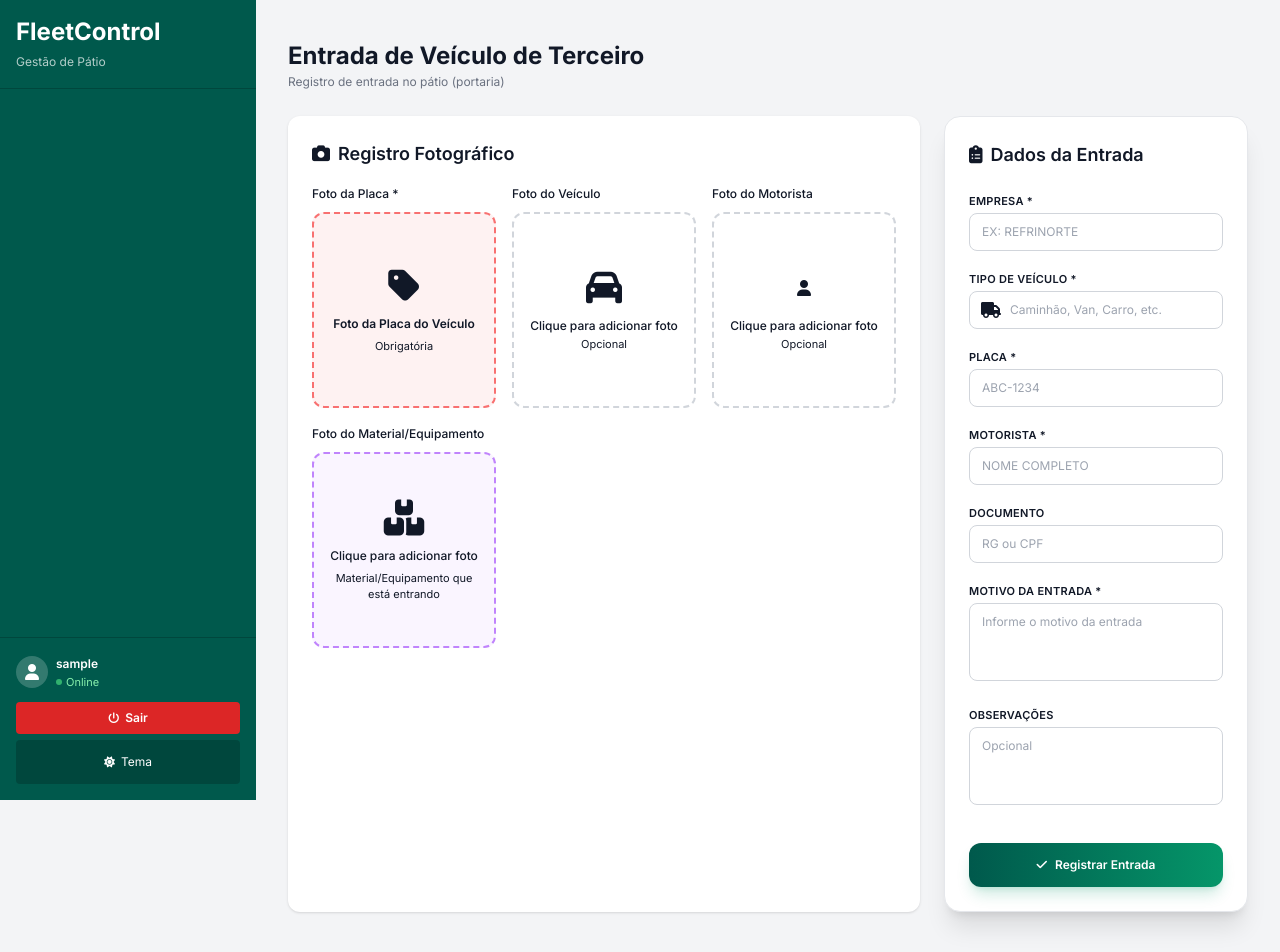
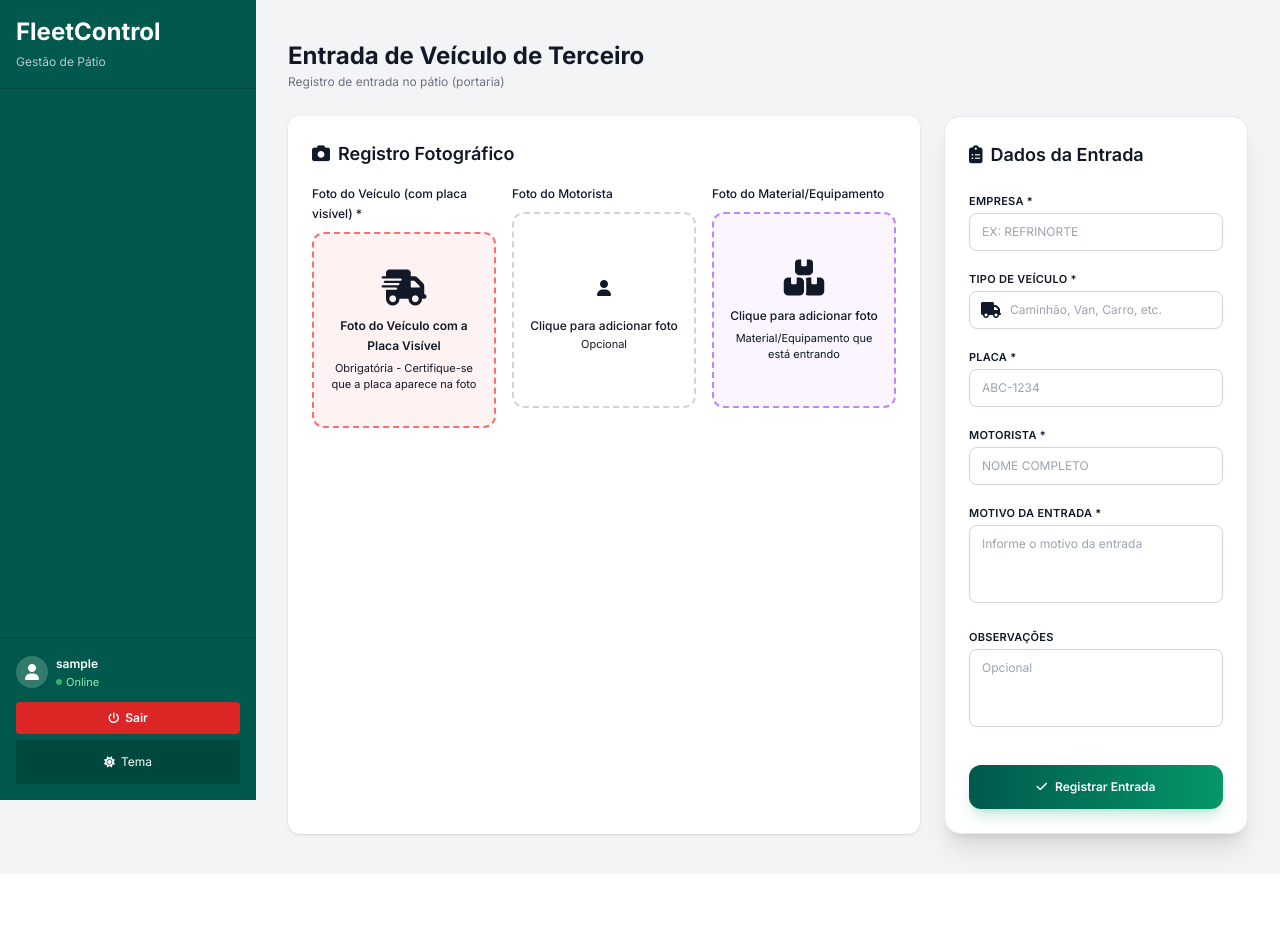
Before and after one commit to Rogeroliveir4/fleetcontrol, a Django app: page /movimentacoes/terceiros/entrada/ in a window 1280 px wide. After the commit the page ends 870 px from the top, so only its background shows below. Run offline with Django 5.2, Linux system fonts and the light colour scheme; the visitor is signed in with stand-in values (Sample User, id 1); data that the repository does not hold is empty; some libraries are stand-ins or nearby versions.

Commit message:
Ajuste nas funcionalides de entrada e saída dos veículos e mov. de terceiros

```diff
--- a/movimentacoes/templates/movimentacoes/terceiros/entrada.html
+++ b/movimentacoes/templates/movimentacoes/terceiros/entrada.html
@@ -32,52 +32,26 @@
 
             <div class="grid grid-cols-1 md:grid-cols-3 gap-4">
 
-           <!-- FOTO PLACA (OBRIGATÓRIA) -->
+<!-- FOTO DO VEÍCULO (com placa visível) - OBRIGATÓRIA -->
 <div class="space-y-2">
     <label class="block text-sm font-medium text-gray-700 dark:text-gray-300">
-                    Foto da Placa *
-                </label>
-                <div class="relative">
-                    <input type="file" name="foto_placa" id="fotoPlaca"
-                        accept="image/*" capture="environment" required
-                        class="hidden">
-
-                    <label for="fotoPlaca"
-                        class="block border-2 border-dashed rounded-xl p-4 text-center cursor-pointer
-                                border-red-400 bg-red-50 dark:bg-red-900/10 hover:bg-red-100 dark:hover:bg-red-900/20 transition-colors">
-                        <div id="previewPlaca" class="flex flex-col items-center justify-center h-40">
-                            <i class="fa-solid fa-tag text-4xl text-red-400 mb-2"></i>
-                            <span class="font-semibold text-red-600 text-sm">
-                                Foto da Placa do Veículo
-                            </span>
-                            <span class="text-xs text-red-500 mt-1">
-                                Obrigatória
-                            </span>
-                        </div>
-                    </label>
-                </div>
-            </div>
-
-                <!-- FOTO VEÍCULO -->
-                <div class="space-y-2">
-                    <label class="block text-sm font-medium text-gray-700 dark:text-gray-300">
-                        Foto do Veículo
+        Foto do Veículo (com placa visível) *
     </label>
     <div class="relative">
         <input type="file" name="foto_veiculo" id="fotoVeiculo"
-                               accept="image/*" capture="environment"
+               accept="image/*" capture="environment" required
                class="hidden">
 
         <label for="fotoVeiculo"
                class="block border-2 border-dashed rounded-xl p-4 text-center cursor-pointer
-                                      border-gray-300 hover:bg-gray-50 dark:hover:bg-gray-700 transition-colors">
+                      border-red-400 bg-red-50 dark:bg-red-900/10 hover:bg-red-100 transition-colors">
             <div id="previewVeiculo" class="flex flex-col items-center justify-center h-40">
-                                <i class="fa-solid fa-car text-4xl text-red-400 mb-2"></i>
-                                <span class="text-sm font-medium text-gray-600 dark:text-gray-400">
-                                    Clique para adicionar foto
+                <i class="fa-solid fa-truck-fast text-4xl text-red-400 mb-2"></i>
+                <span class="font-semibold text-red-600 text-sm">
+                    Foto do Veículo com a Placa Visível
                 </span>
-                                <span class="text-xs text-gray-400">
-                                    Opcional
+                <span class="text-xs text-red-500 mt-1">
+                    Obrigatória - Certifique-se que a placa aparece na foto
                 </span>
             </div>
         </label>
@@ -225,7 +199,7 @@
                                   focus:border-emerald-500 transition uppercase">
                 </div>
 
-                <!-- Documento -->
+                <!-- Documento
                 <div>
                     <label class="block text-xs font-semibold uppercase tracking-wide mb-1
                                   text-gray-600 dark:text-gray-400">
@@ -241,7 +215,7 @@
                                   focus:outline-none focus:ring-2 focus:ring-emerald-500
                                   focus:border-emerald-500 transition">
                 </div>
-
+                -->
                 <!-- Motivo -->
                 <div>
                     <label class="block text-xs font-semibold uppercase tracking-wide mb-1
@@ -302,7 +276,7 @@
     }
 
     // Função para comprimir imagem
-    async function compressImage(file, maxSizeMB = 5, maxWidthOrHeight = 1920) {
+    async function compressImage(file, maxSizeMB = 5, maxWidthOrHeight = 1280) {
         return new Promise((resolve, reject) => {
             // Se a imagem já for menor que o limite, retorna ela mesma
             if (file.size <= maxSizeMB * 1024 * 1024) {
@@ -351,7 +325,7 @@
 
                         console.log(`Compressão: ${(file.size / 1024 / 1024).toFixed(2)}MB → ${(compressedFile.size / 1024 / 1024).toFixed(2)}MB`);
                         resolve(compressedFile);
-                    }, 'image/jpeg', 0.7);
+                    }, 'image/jpeg', 0.6);
                 };
 
                 img.onerror = reject;
@@ -382,8 +356,7 @@
             </div>
         `;
 
-        // Verificar tamanho e comprimir se necessário
-        if (file.size > 5 * 1024 * 1024) {
+        //  comprime SEMPRE
             try {
                 const compressed = await compressImage(file, 5);
                 const dataTransfer = new DataTransfer();
@@ -392,8 +365,6 @@
                 file = compressed;
             } catch (error) {
                 console.error('Erro na compressão:', error);
-                alert('Não foi possível comprimir a imagem. Ela será enviada no tamanho original.');
-            }
             }
 
         // Mostrar preview
@@ -518,5 +489,4 @@
         box-shadow: 0 4px 12px rgba(0, 0, 0, 0.1);
     }
 </style>
-
-{% endblock %} aplica aqui
+{% endblock %}
--- a/movimentacoes/views.py
+++ b/movimentacoes/views.py
@@ -18,6 +18,8 @@ from django.utils.timezone import localtime
 from PIL import Image
 from django.core.files.uploadedfile import UploadedFile
 import io
+import uuid
+
 
 
 # FUNÇÃO AUXILIAR PARA APLICAR FILTROS (REUTILIZÁVEL)
@@ -584,49 +586,43 @@ def checklist_saida_motorista(request, solicitacao_id):
     })
 
 """
-def compress_image(image_file, max_size_mb=5, quality=70):
-    """Comprime imagem no backend como fallback"""
+
+
+
+
+# FUNÇÃO AUXILIAR PARA COMPRESSÃO DE IMAGENS (PORTARIA)
+def compress_image(image_file, quality=65, max_width=1280):
     if not image_file:
         return image_file
 
-    # Se a imagem já for menor que o limite, retorna ela mesma
-    if image_file.size <= max_size_mb * 1024 * 1024:
-        return image_file
-
     try:
-        # Abrir imagem com PIL
         img = Image.open(image_file)
 
-        # Converter para RGB se necessário (remover canal alpha)
+        #  converter sempre
         if img.mode in ('RGBA', 'P'):
             img = img.convert('RGB')
 
-        # Redimensionar se muito grande
-        max_size = 1920
-        if img.width > max_size or img.height > max_size:
-            ratio = min(max_size / img.width, max_size / img.height)
+        #  redimensionar sempre (não só grandes)
+        if img.width > max_width:
+            ratio = max_width / img.width
             new_size = (int(img.width * ratio), int(img.height * ratio))
             img = img.resize(new_size, Image.Resampling.LANCZOS)
 
-        # Salvar em memória com compressão
+        #  salvar comprimido SEMPRE
         output = io.BytesIO()
         img.save(output, format='JPEG', quality=quality, optimize=True)
+
         output.seek(0)
 
-        # Criar novo arquivo
-        compressed_file = UploadedFile(
+        return UploadedFile(
             output,
-            name=image_file.name,
+            name=image_file.name.split('.')[0] + ".jpg",
             content_type='image/jpeg'
         )
 
-        print(f"Backend compress: {image_file.size/1024/1024:.2f}MB → {output.getbuffer().nbytes/1024/1024:.2f}MB")
-        return compressed_file
-
     except Exception as e:
-        print(f"Erro na compressão backend: {e}")
+        print(f"Erro compressão: {e}")
         return image_file
-
 
 # REGISTRA A SAÍDA - PORTARIA
 @login_required
@@ -898,48 +894,69 @@ def checklist_retorno_motorista(request, pk):
 """
 
 
-# REGISTRA A ENTRADA NA PORTARIA
+
+
+MAX_UPLOAD_MB = 8
+
+def validar_imagem(file):
+    if file.size > MAX_UPLOAD_MB * 1024 * 1024:
+        raise ValueError(f"Imagem muito grande ({file.size/1024/1024:.1f}MB). Máx: {MAX_UPLOAD_MB}MB")
+
+
+def processar_imagem(file):
+    if not file:
+        return None
+
+    validar_imagem(file)
+
+    img = compress_image(file)
+
+    # 🔥 nome único
+    nome = f"{uuid.uuid4().hex}.jpg"
+    img.name = nome
+
+    return img
+
+
+# REGISTRAR ENTRADA DE TERCEIRO (PORTARIA)
 @login_required
 def terceiro_entrada(request):
     if request.method == "POST":
-        mov = MovimentacaoTerceiro.objects.create(
-            placa=request.POST.get("placa").upper(),
-            tipo_veiculo=request.POST.get("tipo_veiculo"),
-            empresa=request.POST.get("empresa").upper(),
-            motorista_nome=request.POST.get("motorista_nome").upper(),
-            documento=request.POST.get("documento"),
+        try:
+            # processa todas as imagens (placa agora é opcional)
+            #foto_placa = processar_imagem(request.FILES.get("foto_placa"))  # pode ser None
+            foto_veiculo = processar_imagem(request.FILES.get("foto_veiculo"))  # obrigatório
+            foto_motorista = processar_imagem(request.FILES.get("foto_motorista"))
+            foto_material = processar_imagem(request.FILES.get("foto_material"))
 
-            descricao_veiculo=request.POST.get("descricao_veiculo", ""),
-            tags=request.POST.get("tags", "").upper(),
+            # validação extra: foto_veiculo é obrigatória
+            if not foto_veiculo:
+                raise ValueError("A foto do veículo é obrigatória")
 
-            motivo_entrada=request.POST.get("motivo", ""),
-            observacoes_entrada=request.POST.get("observacoes", ""),
+            # cria registro
+            MovimentacaoTerceiro.objects.create(
+                # ... todos os campos ...
+                #foto_placa=foto_placa,
+                foto_veiculo=foto_veiculo,
+                foto_motorista=foto_motorista,
+                foto_material=foto_material,
+            )
 
-            # NOVO CAMPO - DESCRIÇÃO DO MATERIAL
-            descricao_material=request.POST.get("descricao_material", ""),
+            messages.success(request, "Entrada registrada com sucesso.")
+            return redirect("terceiros_portaria_lista")
 
-            status="ENTRADA",
+        except ValueError as e:
+            messages.error(request, str(e))
+            return redirect(request.path)
 
-            porteiro_entrada=request.user,
-            porteiro_entrada_nome=request.user.get_full_name() or request.user.username,
-
-            foto_placa=request.FILES.get("foto_placa"),
-            foto_veiculo=request.FILES.get("foto_veiculo"),
-            foto_motorista=request.FILES.get("foto_motorista"),
-
-            # NOVO CAMPO - FOTO DO MATERIAL
-            foto_material=request.FILES.get("foto_material"),
-        )
-
-        messages.success(request, "Entrada registrada com sucesso.")
-        return redirect("terceiros_portaria_lista")
+        except Exception as e:
+            print("Erro ao salvar entrada:", e)
+            messages.error(request, "Erro ao registrar entrada.")
+            return redirect(request.path)
 
     return render(request, "movimentacoes/terceiros/entrada.html")
 
-
 # CONTADOR DE SOLICITAÇÕES PENDENTES PARA PORTARIA
-from django.http import JsonResponse
-from django.contrib.auth.decorators import login_required
 
 @login_required
 def contador_portaria(request):
@@ -1089,12 +1106,33 @@ def exportar_terceiros_excel(request):
     return response
 
 
-# REGISTRA A SAÍDA NA PORTARIA
+MAX_UPLOAD_MB = 8
+
+def validar_imagem(file):
+    if file and file.size > MAX_UPLOAD_MB * 1024 * 1024:
+        raise ValueError(f"Imagem muito grande ({file.size/1024/1024:.1f}MB). Máx: {MAX_UPLOAD_MB}MB")
+
+
+def processar_imagem(file):
+    if not file:
+        return None
+
+    validar_imagem(file)
+
+    img = compress_image(file)
+
+    #  nome único
+    img.name = f"{uuid.uuid4().hex}.jpg"
+
+    return img
+
+
+
+# REGISTRAR SAÍDA DE TERCEIRO (PORTARIA)
 @login_required
 def terceiro_saida(request, pk):
     perfil = getattr(request.user, "perfilusuario", None)
 
-    #  Perfil básico não acessa
     if not perfil or perfil.nivel not in ["portaria", "gestor", "adm"]:
         messages.error(request, "Acesso não autorizado.")
         return redirect("dashboard")
@@ -1105,30 +1143,42 @@ def terceiro_saida(request, pk):
         status="ENTRADA"
     )
 
-    # POST → somente PORTARIA pode registrar a saída
     if request.method == "POST":
-        #if perfil.nivel != "portaria": # SOMENTE PORTARIA REGISTRA SAÍDA, MAS GESTOR/ADM PODEM VISUALIZAR DETALHES
-        if perfil.nivel not in ["portaria", "adm", "gestor"]: # PERMITIR GESTOR/ADM REGISTRAREM SAÍDA (CASO PORTARIA NÃO ESTEJA DISPONÍVEL)
-            messages.error(request, "Apenas a portaria pode registrar a saída do veículo.")
+        try:
+            #  processa imagens
+            foto_saida_veiculo = processar_imagem(request.FILES.get("foto_saida_veiculo"))
+            foto_saida_avaria = processar_imagem(request.FILES.get("foto_saida_avaria"))
+            foto_saida_extra = processar_imagem(request.FILES.get("foto_saida_extra"))
+
+            #  dados principais
+            mov.data_saida = timezone.now()
+            mov.porteiro_saida = request.user
+            mov.porteiro_saida_nome = request.user.get_full_name() or request.user.username
+            mov.observacoes_saida = request.POST.get("observacoes", "")
+
+            #  aplica imagens
+            if foto_saida_veiculo:
+                mov.foto_saida_veiculo = foto_saida_veiculo
+            if foto_saida_avaria:
+                mov.foto_saida_avaria = foto_saida_avaria
+            if foto_saida_extra:
+                mov.foto_saida_extra = foto_saida_extra
+
+            mov.status = "SAIDA"
+            mov.save()
+
+            messages.success(request, "Saída registrada com sucesso.")
             return redirect("terceiros_portaria_lista")
 
-        mov.data_saida = timezone.now()
-        mov.porteiro_saida = request.user
-        mov.porteiro_saida_nome = request.user.get_full_name() or request.user.username
+        except ValueError as e:
+            messages.error(request, str(e))
+            return redirect(request.path)
 
-        #  SALVAR OBSERVAÇÕES DA SAÍDA
-        mov.observacoes_saida = request.POST.get("observacoes", "")
-        mov.foto_saida_veiculo = request.FILES.get("foto_saida_veiculo")
-        mov.foto_saida_avaria = request.FILES.get("foto_saida_avaria")
-        mov.foto_saida_extra = request.FILES.get("foto_saida_extra")
+        except Exception as e:
+            print("Erro saída terceiros:", e)
+            messages.error(request, "Erro ao registrar saída.")
+            return redirect(request.path)
 
-        mov.status = "SAIDA"
-        mov.save()
-
-        messages.success(request, "Saída registrada com sucesso.")
-        return redirect("terceiros_portaria_lista")
-
-    # GET → qualquer perfil autorizado pode VISUALIZAR
     return render(
         request,
         "movimentacoes/terceiros/saida.html",
```
Lines whose indentation alone changed are shown as unchanged.
